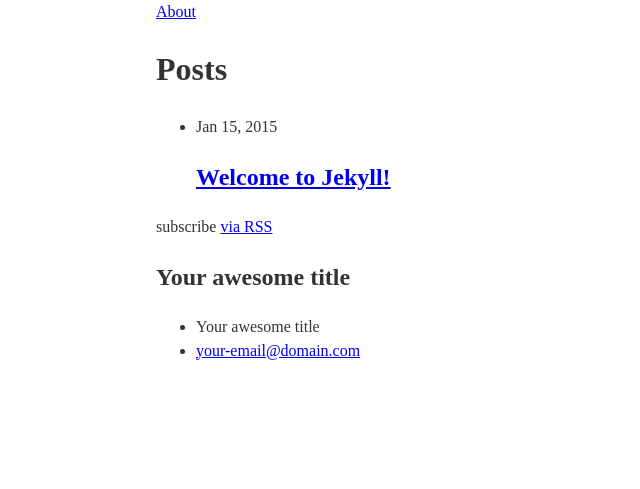
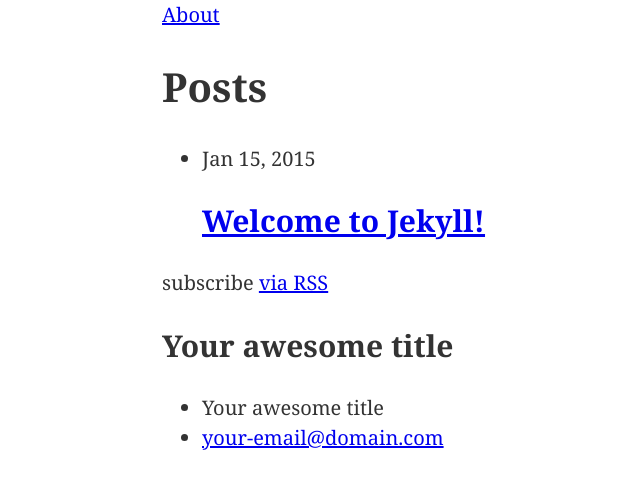
Before and after one commit to comem29/picnic15, a Jekyll site: the page built from index.html, in a window 1280 px wide. Shown: the top 489 px of the page, without its empty margins (133-773 px from the left). Built offline with Jekyll 4.4.1, drawn with Linux system fonts in a browser that asks for light colours.

Commit message:
set font size to 20px

```diff
--- a/_sass/_settings.picnic.scss
+++ b/_sass/_settings.picnic.scss
@@ -1,2 +1,4 @@
-$base-font-family: "freight-text-pro", serif;
-$base-heading-family: $base-font-family;
+$base-font-family:        "freight-text-pro", Georgia, serif;
+$base-heading-family:     $base-font-family;
+$inuit-base-font-size:    20px;
+$inuit-base-line-height:  $inuit-base-font-size * 1.5;
--- a/css/picnic.css
+++ b/css/picnic.css
@@ -409,7 +409,7 @@ html {
  *    render text using sub-pixel anti-aliasing.
  */
 html {
-  font-size: 1em;
+  font-size: 1.25em;
   /* [1] */
   line-height: 1.5;
   /* [1] */
@@ -429,7 +429,7 @@ html {
   /* [5] */ }
 
 html {
-  font-family: "freight-text-pro", serif; }
+  font-family: "freight-text-pro", Georgia, serif; }
 
 /*------------------------------------*\
     #OBJECTS
@@ -439,7 +439,7 @@ html {
 \*------------------------------------*/
 .container {
   max-width: 750px;
-  padding: 0 24px;
+  padding: 0 30px;
   margin: 0 auto; }
 
 /*------------------------------------*\
```
Also changed, not shown: 1 other file.
